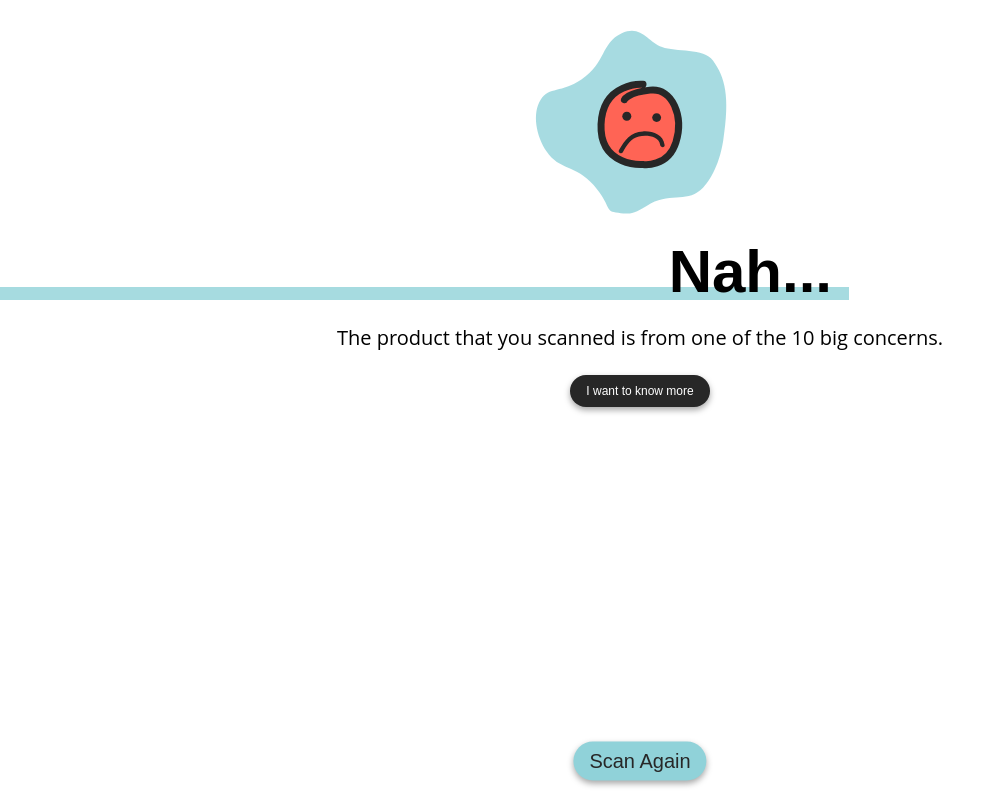
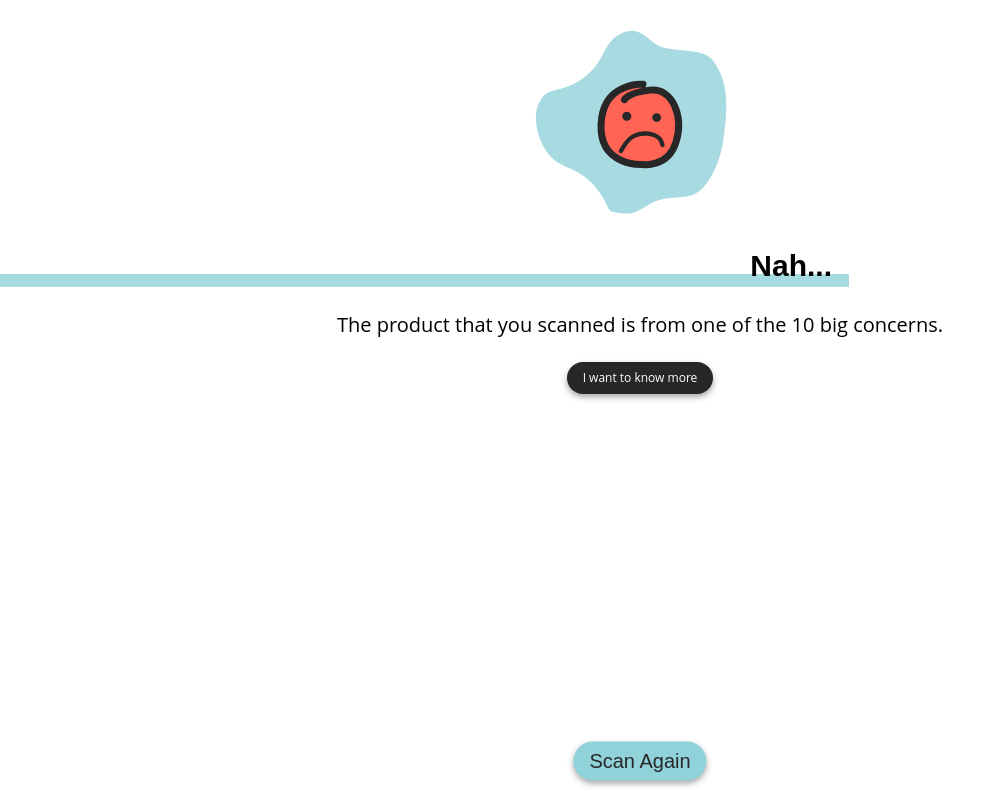
Before and after one commit to code-goodbuy/goodbuy-vue, a Vue app: page /#/scanner/1 in a window 1280 px wide. Shown: the whole page, without its empty margins (0-1005 px from the left). Built offline with nearby package versions, Linux system fonts and the light colour scheme.

Commit message:
fixes mistakes spotted by the ID department

```diff
--- a/src/components/product_screen/InfoButton.vue
+++ b/src/components/product_screen/InfoButton.vue
@@ -16,7 +16,7 @@ button {
   display: inline-block;
   text-align: center;
   white-space: nowrap;
-  font-family: 'Work Sans', sans-serif;;
+  font-family: 'Open Sans', sans-serif;;
   font-size: 12px;
   line-height: 16px;
   font-weight: 400;
--- a/src/components/ui/GListElement.vue
+++ b/src/components/ui/GListElement.vue
@@ -24,23 +24,27 @@ export default {
 .g-list-element {
   .index {
     font-size: 30px;
-    font-family: 'Work Sans Semibold', sans-serif;
+    font-family: 'Work Sans', sans-serif;
+    font-weight: 600;
     line-height: 35px;
     margin-left: 1rem;
   }
 
   .title {
+    font-family: 'Work Sans', sans-serif;
+    font-weight: 500;
     font-size: 20px;
-    font-family: 'Work Sans Medium', sans-serif;
     line-height: 23px;
     margin-left: .3rem;
   }
 
   .content {
-    font-size: 14px;
-    font-family: 'Work Sans Semibold', sans-serif;
-    line-height: 19px;
-    margin-left: 2rem;
+    display: table-cell;
+    font-size: 15px;
+    font-family: 'Open Sans', sans-serif;
+    font-weight: 600;
+    line-height: 20px;
+    padding: 0 2rem;
     color: #797979;
   }
 }
--- a/src/components/ui/GTextHeader.vue
+++ b/src/components/ui/GTextHeader.vue
@@ -41,6 +41,7 @@ export default {
     h1 {
       font-size: 30px;
       font-family: 'Work Sans', sans-serif;
+      font-weight: 600;
       text-align: left;
       position: relative;
       margin: 0;
@@ -48,7 +49,6 @@ export default {
       margin-bottom: .25rem;
       z-index: 1;
       line-height: 35px;
-      line-height: 100%;
     }
     &:after {
       content: "";
@@ -69,17 +69,15 @@ export default {
     &--big {
       h1 {
         font-weight: 600;
-        font-size: 60px;
-        line-height: 48px;
+        font-size: 30px;
+        line-height: 35px;
       }
     }
   }
   .content {
     font-family: "Open Sans", sans-serif;
-    font-style: normal;
-    font-weight: normal;
-    font-size: 12px;
-    line-height: 16px;
+    font-size: 15px;
+    line-height: 20px;
     margin: 1rem 1rem 0 1rem;
 
     &--big {
```
